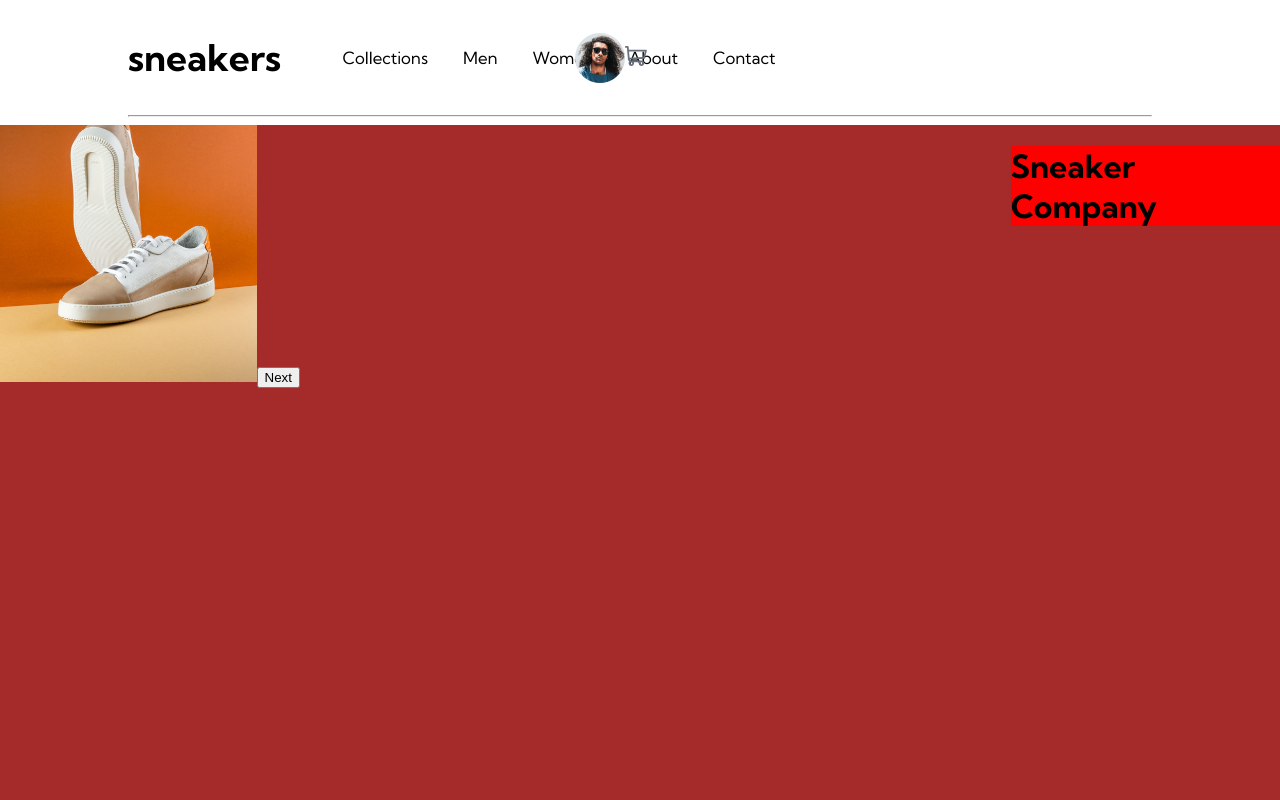
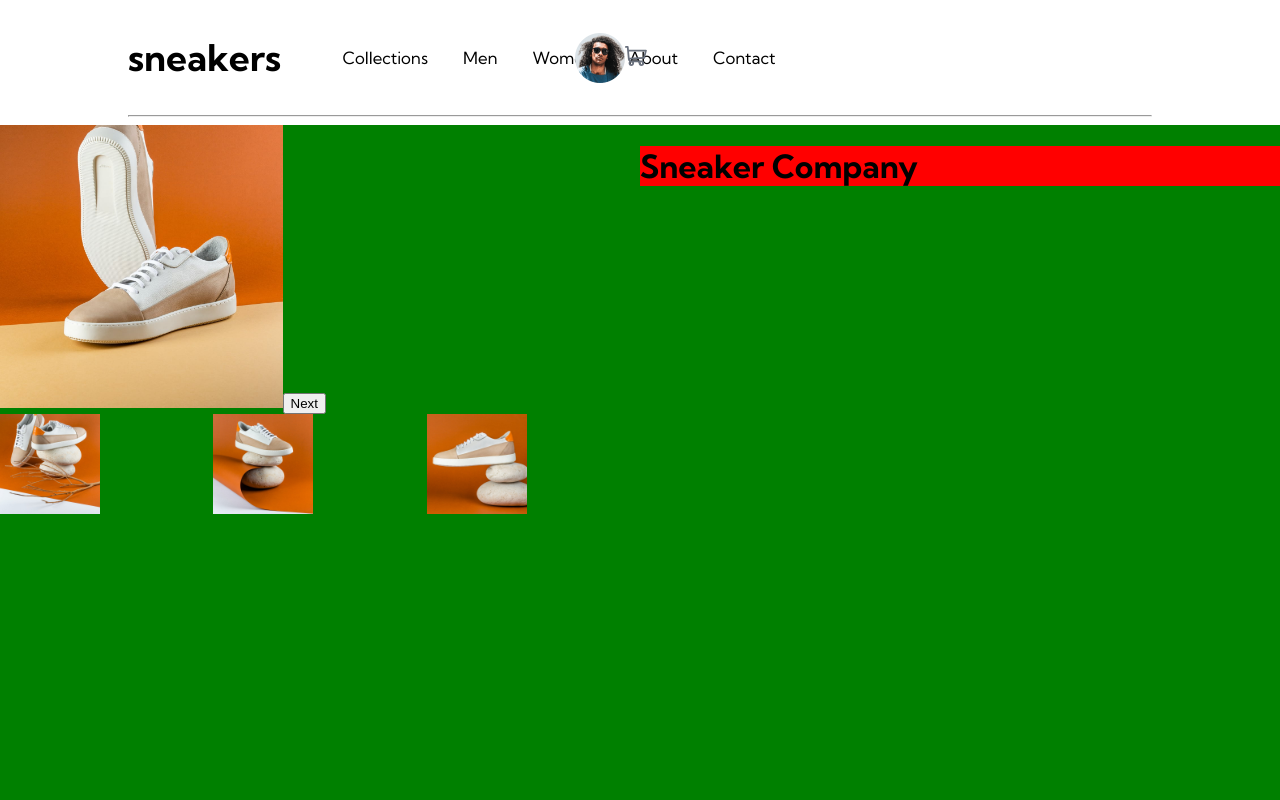
Before and after one commit to NathanYee412/E-commerce-product-page-challenge, a React (Create React App) app: page / in a window 1280 px wide. Shown: the top 800 px of the page. Built offline with nearby package versions, Linux system fonts and the light colour scheme.

Commit message:
added images need to work on onclick function when clicking on images

```diff
--- a/src/components/ProductDetails.css
+++ b/src/components/ProductDetails.css
@@ -6,7 +6,8 @@
 
 .col {
     margin: 0 auto;
-    background-color: brown;
+    background-color: green;
+    width: 50%;
 
 }
 
@@ -18,3 +19,8 @@
     height: 25%;
     width: auto;
 }
+
+.miniProduct {
+    height: 100px;
+    width: 100px;
+}
--- a/src/components/ProductDetails.js
+++ b/src/components/ProductDetails.js
@@ -1,4 +1,4 @@
-import { useState } from 'react'
+import { useState, useEffect } from 'react'
 import './ProductDetails.css'
 import product1 from '../img/image-product-1.jpg'
 import product2 from '../img/image-product-2.jpg'
@@ -20,21 +20,40 @@ function ProductDetails(props) {
         product4
     ];
 
-    function handleClick() {
-        let temp = count;
-        if(temp === 3) {
-            setCount(0);
+    function handleClick(input) {
+        if(!input){
+            let temp = count;
+            if(temp === 3) {
+                setCount(0);
+            }
+            else {
+                setCount(temp += 1);
+            }
         }
+
         else {
-            setCount(temp += 1);
+            setCount(input);
         }
+
     }
+
 
     return(
         <div className="container">
             <div className="col">
                 <img src={imgs[count]} className='product1' />
                 <button onClick={handleClick}>Next</button>
+                <div className='container'>
+                    <div className='col'>
+                        <img src={product2} alt='product2' className='miniProduct' onClick={handleClick} />
+                    </div>
+                    <div className='col'>
+                        <img src={product3} alt='product3' className='miniProduct' />
+                    </div>
+                    <div className='col'>
+                        <img src={product4} alt='product4' className='miniProduct' />
+                    </div>
+                </div>
             </div>
             <div className="col">
                 <div className='productdetails'>
```
